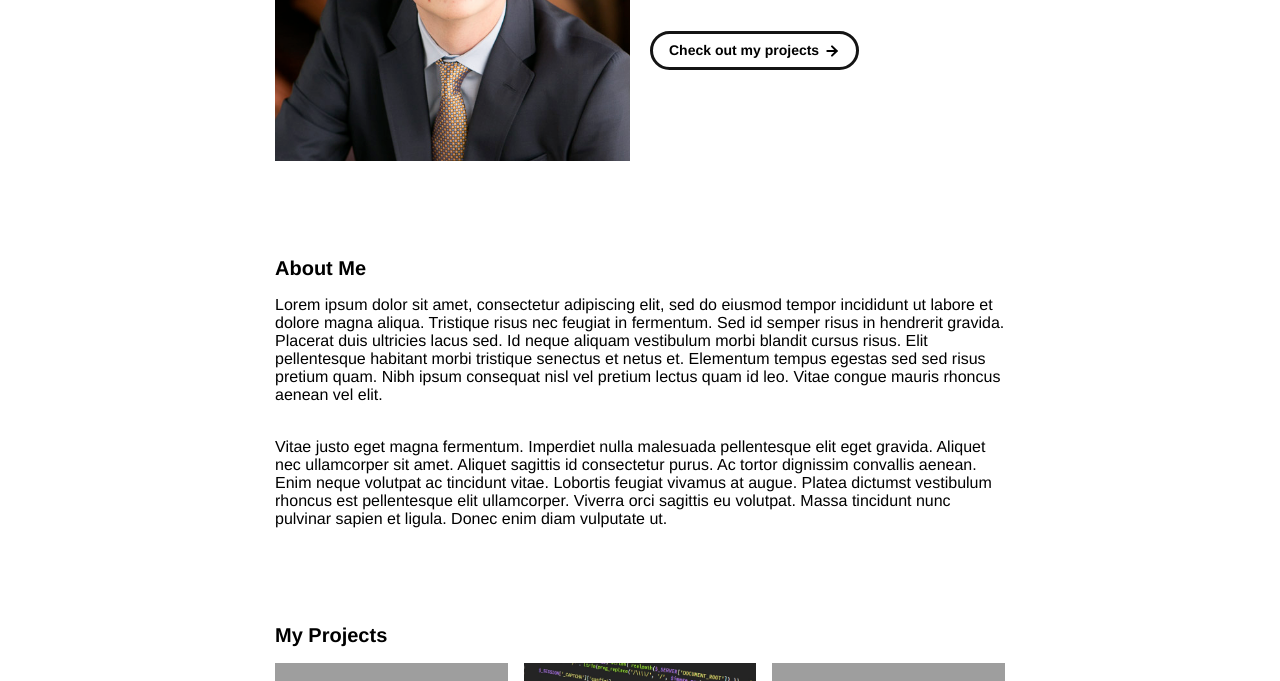
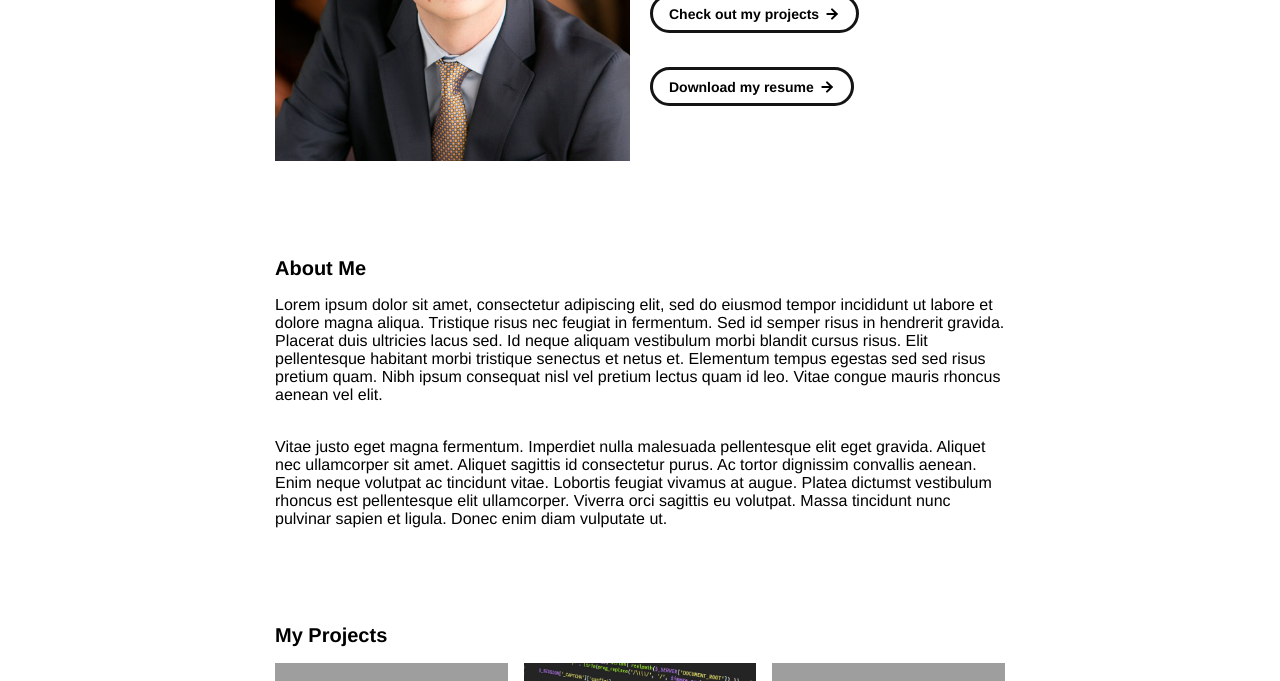
Before and after one commit to colekniffen/portfolio, a plain HTML site: page index.html in a window 1280 px wide. Shown: the part 419-1100 px from the top of the page. Drawn offline with Linux system fonts and the light colour scheme; grey boxes are pictures that could not be loaded.

Commit message:
update icon and add resume

```diff
--- a/index.html
+++ b/index.html
@@ -3,14 +3,7 @@
 	<head>
 		<meta charset="utf-8">
 
-    <!--
-      TODO
-
-      Upload photo to the assets/images folder
-      and change the name of the image below to match the uploaded one
-
-     -->
-    <link rel="icon" href="./assets/images/1311.png" />
+    <link rel="icon" href="./assets/images/icon.jpeg" />
 		<title>Cole Kniffen Portfolio</title>
     <meta name="description" content="A portfolio for Cole Kniffen.">
     <meta name="viewport" content="width=device-width, initial-scale=1" />
@@ -47,14 +40,6 @@
           -->
           <img src="./assets/images/932.png" class="portfolio-header-image">
         </div>
-
-          <!--
-            TODO
-
-            - Change the main-title to whatver you want
-            - Change the body-text after that to a quick introduction to what you do
-            - Edit the button text if you feel like it. It will link to the projects section below.
-          -->
         <div id="portfolio-header-text-container">
             <div class="header-text">
               <span class="main-title">Hey, I'm Cole!</span>
@@ -62,6 +47,10 @@
             </div>
             <a class="button" id="my-work-link">
               <span class="button-text">Check out my projects</span>
+              <image src="./assets/icons/arrow-right.svg" class="right-arrow-icon"/>
+            </a>
+            <a class="button" href="./assets/documents/Cole-Kniffen_Resume.pdf" target="_blank" download>
+              <span class="button-text">Download my resume</span>
               <image src="./assets/icons/arrow-right.svg" class="right-arrow-icon"/>
             </a>
         </div>
```
Also changed, not shown: assets/images/icon.png (added), 3 other files.
